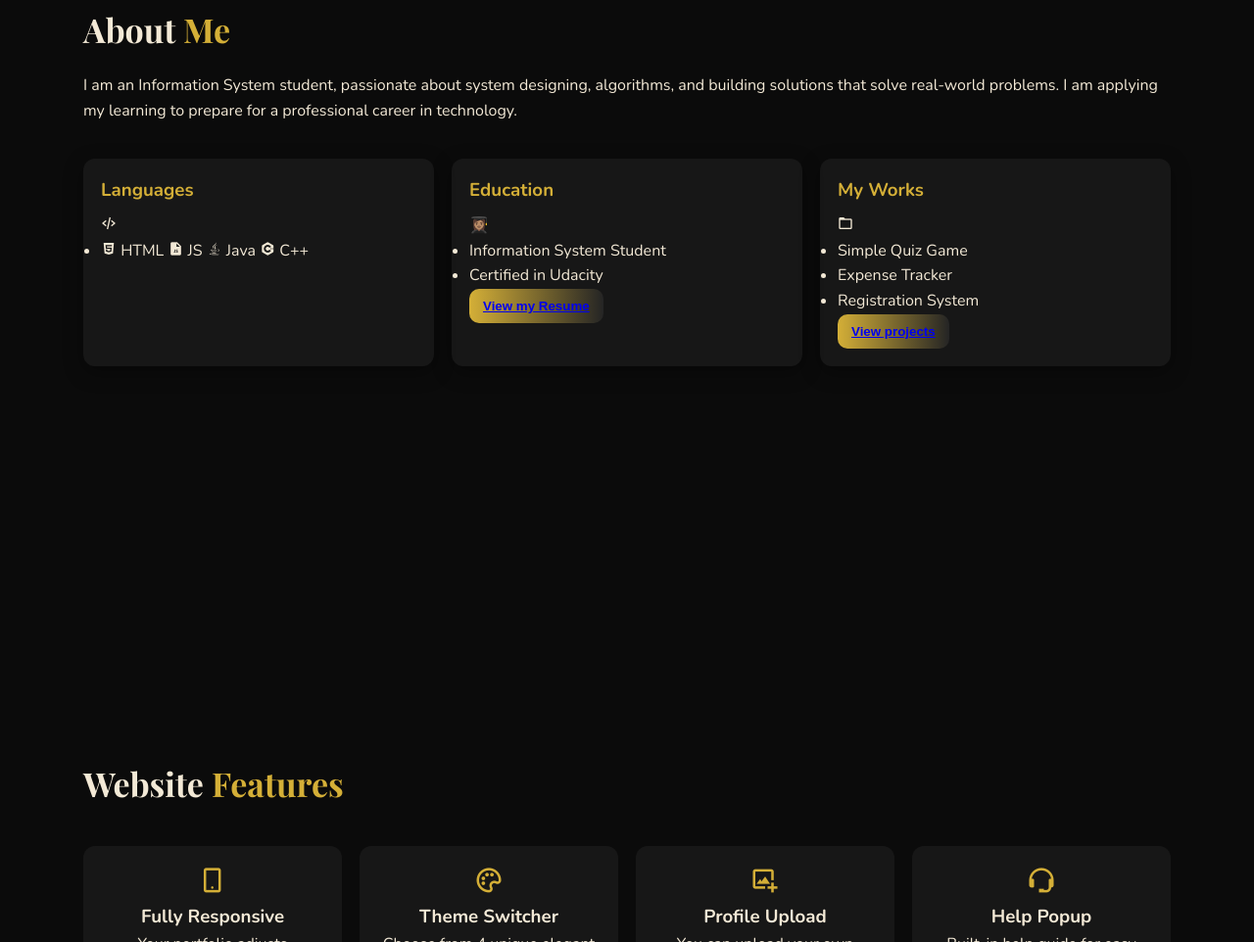
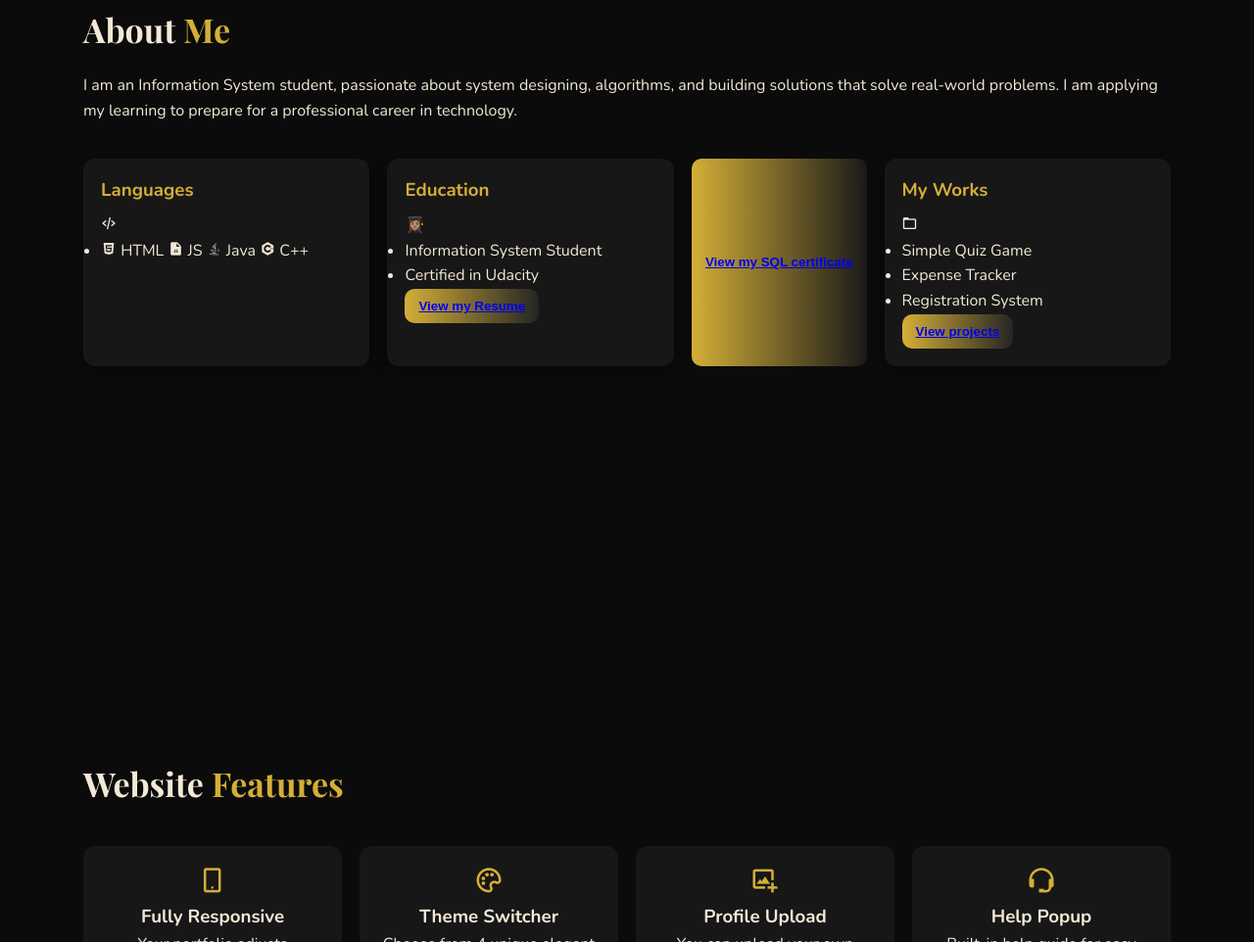
Before and after one commit to Lili211227/portfolio-v-3, a plain HTML site: page index.html in a window 1280 px wide. Shown: the part 992-1954 px from the top of the page at 98% size. Drawn offline with nearby package versions, Linux system fonts and the light colour scheme.

Commit message:
Add files via upload

```diff
--- a/index.html
+++ b/index.html
@@ -116,6 +116,8 @@
             <li>Certified in Udacity</li>
           </ul>
           <button class="btn"><a href="udacity.jpg" target="_blank" rel="noopener noreferrer">View my Resume</a></button>
+        </article>
+        <button class="btn"><a href="photo_2025-11-20_20-20-47.jpg" target="_blank" rel="noopener noreferrer">View my SQL certificate</a></button>
         </article>
 
         <article class="card fade-in" aria-labelledby="works-heading">
```
